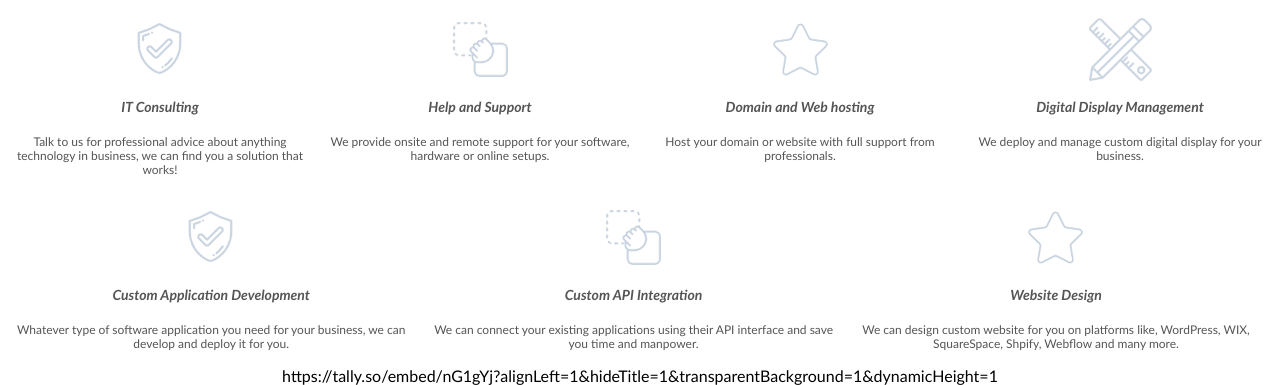
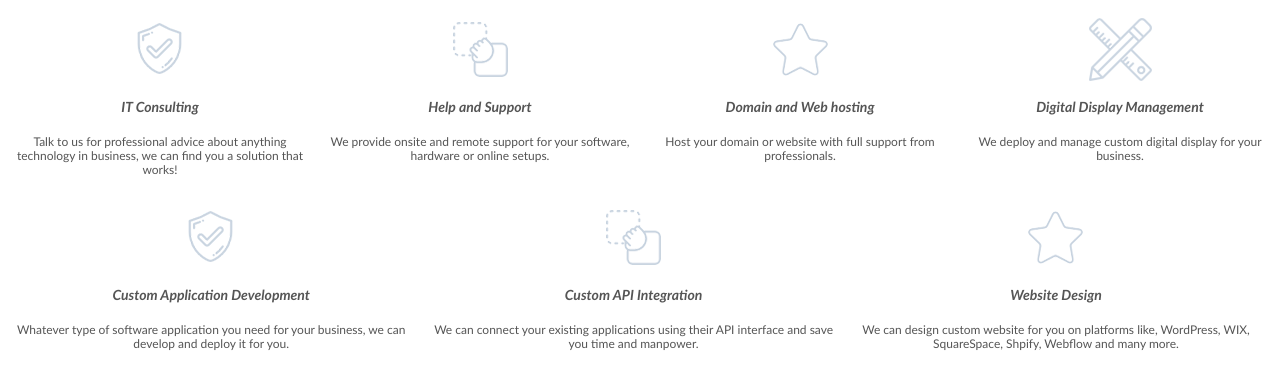
Before and after one commit to kolideweb/kolide, a plain HTML site: page index.html in a window 1280 px wide. Shown: the part 947-1332 px from the top of the page. Drawn offline with Linux system fonts and the light colour scheme; a script that the page names is missing.

Commit message:
Update index.html

```diff
--- a/index.html
+++ b/index.html
@@ -499,7 +499,7 @@
 		<div class="bee-row bee-row-5">
 			<div class="bee-row-content">
 				<div class="bee-col bee-col-1 bee-col-w12">
-					<div class="bee-block bee-block-1 bee-html-block">https://tally.so/embed/nG1gYj?alignLeft=1&hideTitle=1&transparentBackground=1&dynamicHeight=1</div>
+					<div class="bee-block bee-block-1 bee-html-block"><script async src="https://tally.so/widgets/embed.js"></script></div>
 				</div>
 			</div>
 		</div>
```
